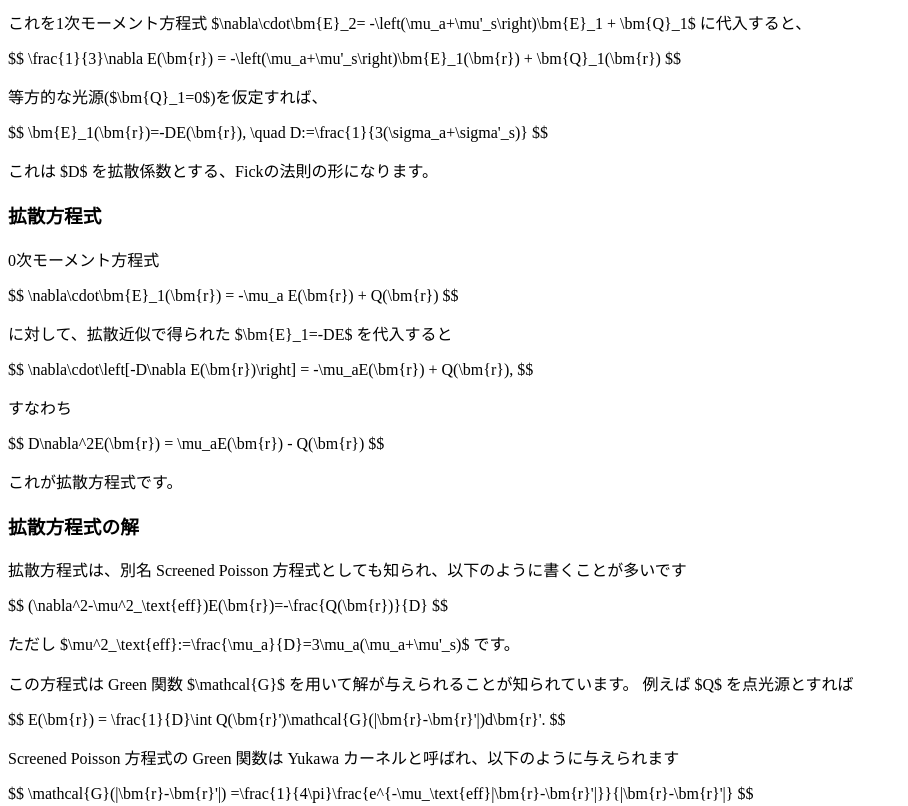
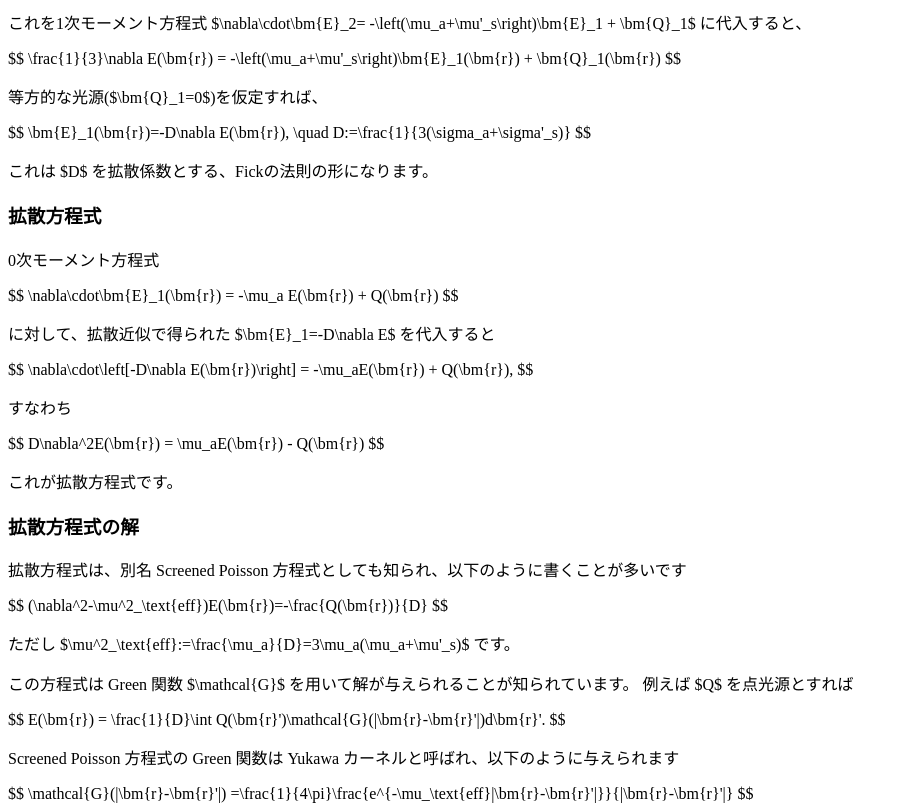
Before and after one commit to k-ishiyama/gpn, a plain HTML site: page blog/202412-sss/202412-sss.html in a window 1280 px wide. Shown: the part 2960-3766 px from the top of the page, without its empty margins (0-908 px from the left). Drawn offline with nearby package versions, Linux system fonts and the light colour scheme.

Commit message:
minor fix

```diff
--- a/blog/202412-sss/202412-sss.html
+++ b/blog/202412-sss/202412-sss.html
@@ -269,7 +269,7 @@ $$</p>
   等方的な光源($\bm{Q}_1=0$)を仮定すれば、
 </p>
 <p>$$
-  \bm{E}_1(\bm{r})=-DE(\bm{r}),
+  \bm{E}_1(\bm{r})=-D\nabla E(\bm{r}),
   \quad
   D:=\frac{1}{3(\sigma_a+\sigma'_s)}
 $$</p>
@@ -285,7 +285,7 @@ $$</p>
   \nabla\cdot\bm{E}_1(\bm{r}) = -\mu_a E(\bm{r}) + Q(\bm{r})
 $$</p>
 <p>
-  に対して、拡散近似で得られた $\bm{E}_1=-DE$ を代入すると
+  に対して、拡散近似で得られた $\bm{E}_1=-D\nabla E$ を代入すると
 </p>
 <p>$$
   \nabla\cdot\left[-D\nabla E(\bm{r})\right]
@@ -423,7 +423,7 @@ $$</p>
 
 <h2>まとめ</h2>
 <p>
-  この記事では、Radiative Transfer 方程式から 0 次と 1 次モーメント方程式を導き、
+  この記事では、Volume Rendering 方程式から 0 次と 1 次モーメント方程式を導き、
   拡散近似を通して 拡散方程式 が得られる流れを書きました。
   そして拡散方程式のグリーン関数を2次元表面に射影したものを、
   subsurface scattering の diffusion profile $R_d$ として定義し、
```
